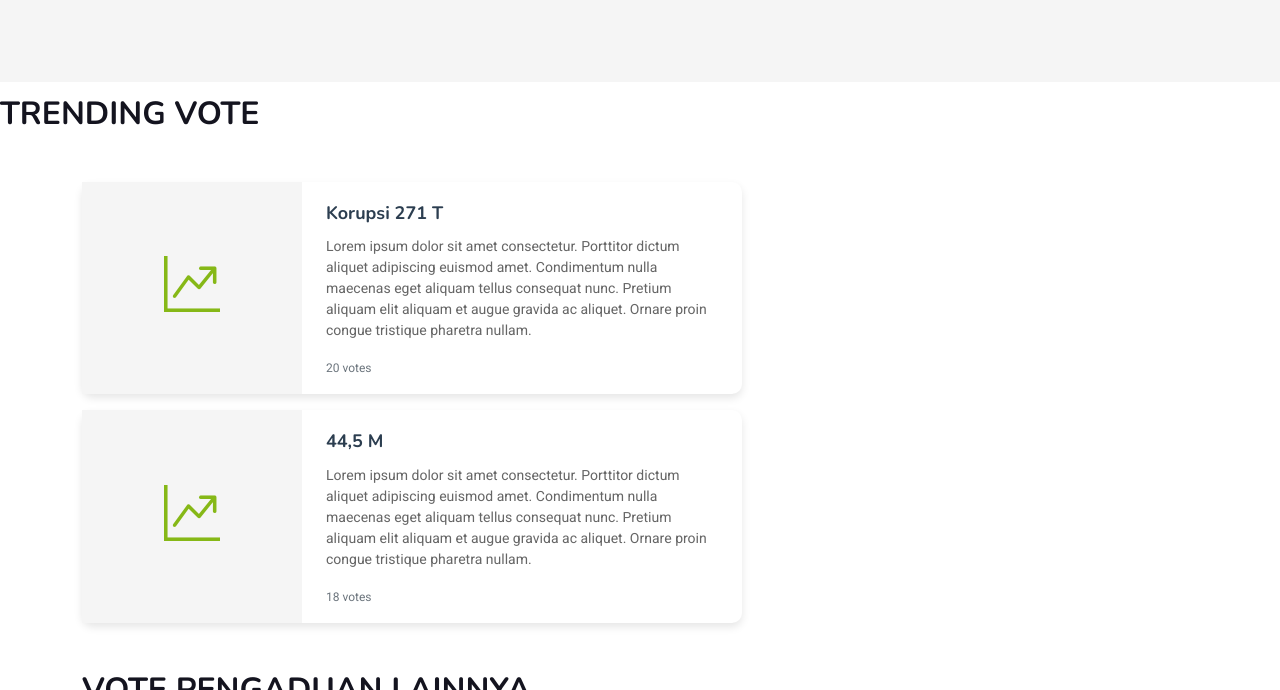
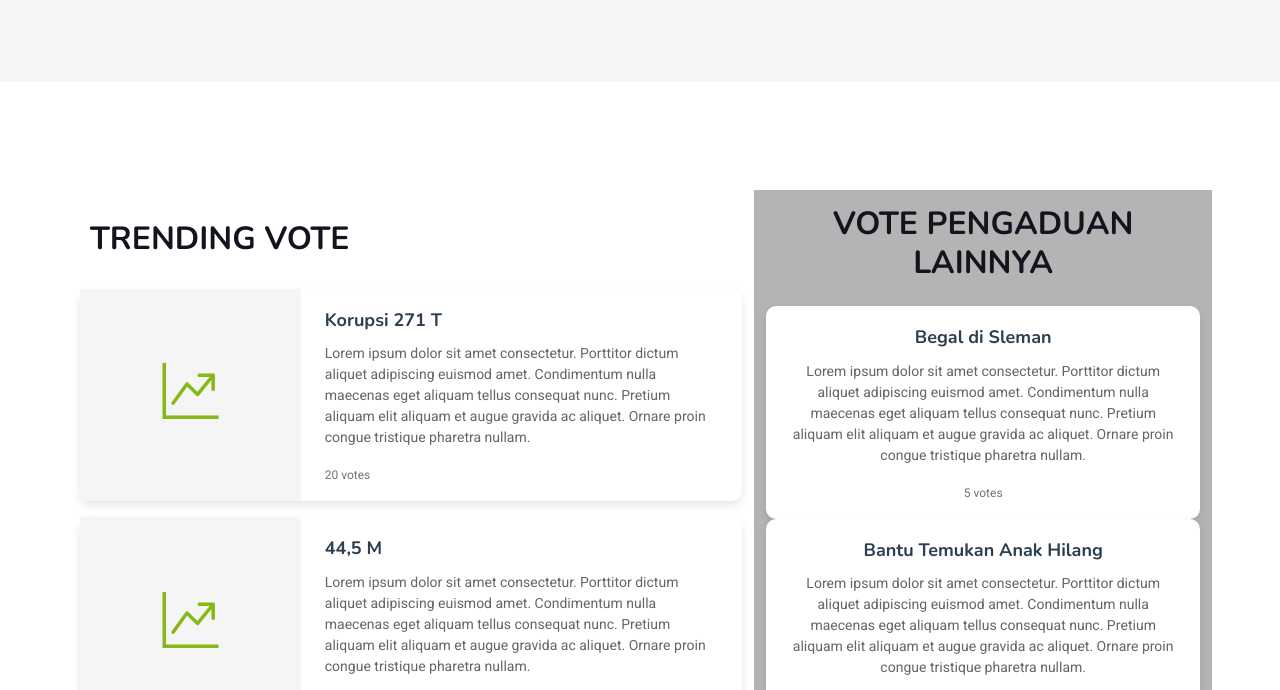
Before and after one commit to rillyaa/Capstone-BDT24-FS036, a plain HTML site: page index.html in a window 1280 px wide. Shown: the part 1324-2014 px from the top of the page. Drawn offline with nearby package versions, Linux system fonts and the light colour scheme.

Commit message:
complete home page

```diff
--- a/css/style.css
+++ b/css/style.css
@@ -209,7 +209,13 @@
   line-height: 80px;
 }
 
-/* Trending Section */
+/* Trending home */
+.trending-vote{
+  padding: 60px 80px;
+  display: flex;
+}
+
+/* Trending Page */
 .trending-section {
   padding: 2rem 0;
   background-color: var(--light);
@@ -288,8 +294,6 @@
     margin-bottom: 1.5rem;
   }
 }
-
-
 
 @media (max-width: 991.98px) {
   .sticky-top.navbar-light {
--- a/index.html
+++ b/index.html
@@ -124,11 +124,9 @@
 
       <!-- Trending Vote -->
        <div class="trending-vote mb-5">
-        <h2 class="text-dark">TRENDING VOTE</h2>
-
-      <div class="container mt-5">
         <div class="row">
           <div class="col-lg-8">
+              <h2 class="text-dark" style="margin: 30px 10px;">TRENDING VOTE</h2>
                 <div class="card mb-3">
                   <div class="row g-0">
                     <div class="col-md-4">
@@ -162,10 +160,11 @@
                   </div>
                 </div>
           </div>
-        </div>
-
-        <h2 class="text-dark my-4">VOTE PENGADUAN LAINNYA</h2>
-        <div class="row row-cols-1 row-cols-md-3 g-4">
+          <div class="col-lg-4" style="background-color: rgb(180, 180, 180); justify-content: center;
+              display: flex; flex-direction: column;
+              flex-wrap: nowrap;">
+              <h2 class="text-dark mb-4">VOTE PENGADUAN LAINNYA</h2>
+              <div class="col-cols-1 col-cols-md-3 g-4">
                 <div class="col">
                   <div class="card h-100">
                     <div class="card-body">
@@ -212,6 +211,8 @@
                   </div>
                 </div>
               </div>
+              <button class="btn btn-primary btn-lg" style="width: 70%; align-items: center;">Ajukan Pengaduan</button>
+          </div>
         </div>
       </div>
 
```
Lines whose indentation alone changed are shown as unchanged.
